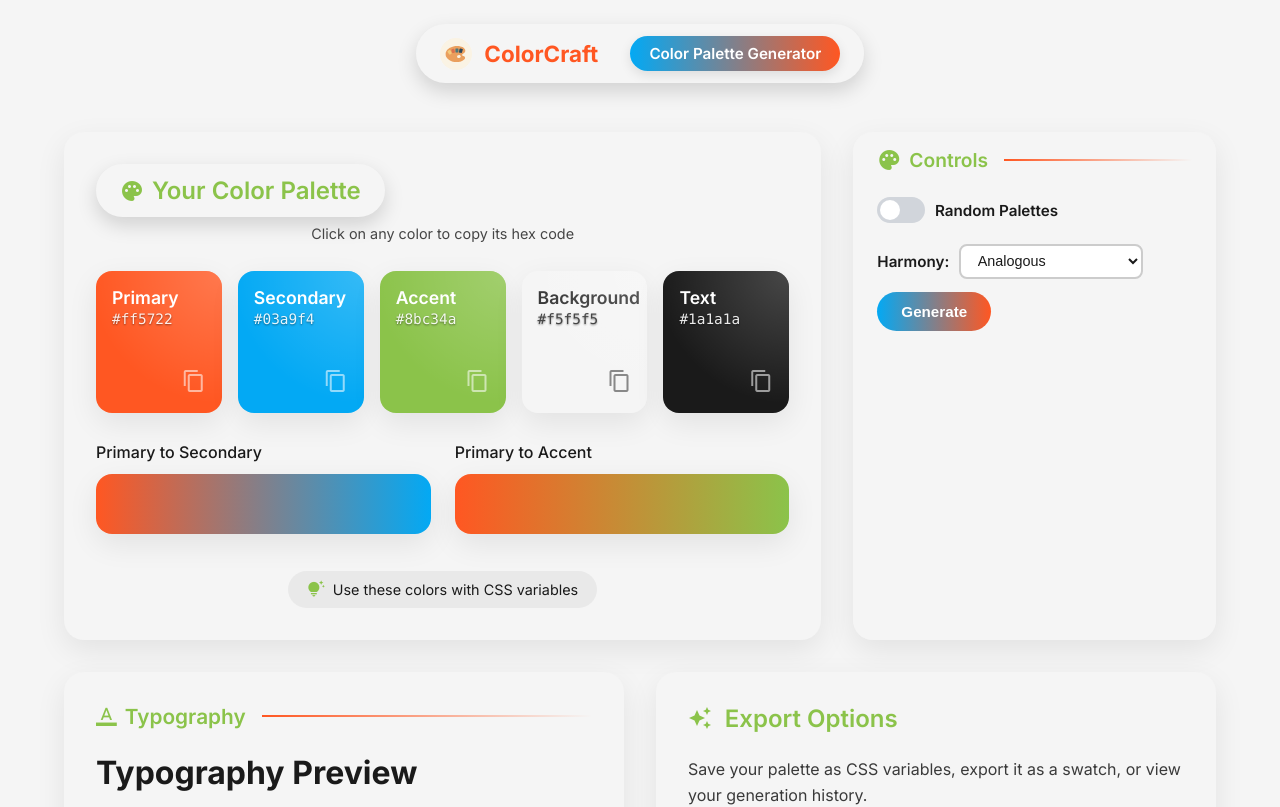
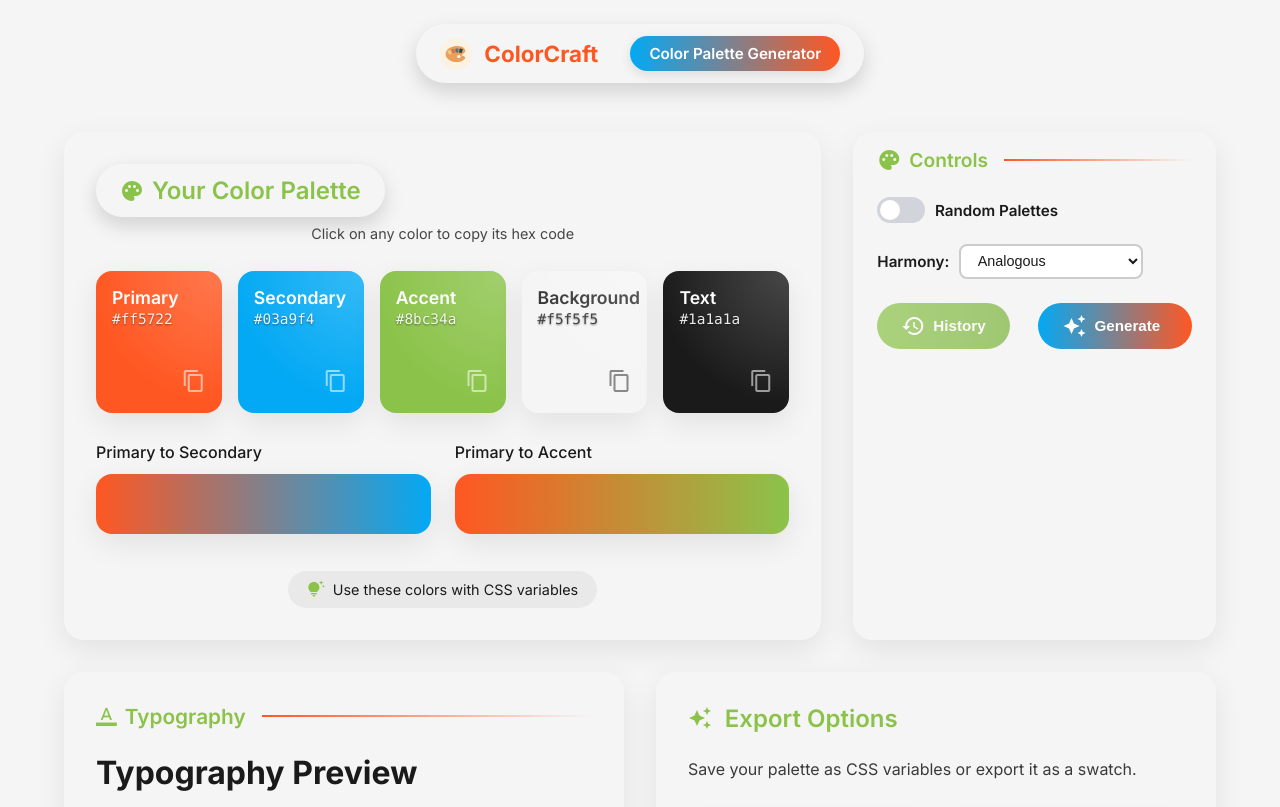
Before and after one commit to AvisharSharan/ColorCraft, a React (Vite) app: page / in a window 1280 px wide. Shown: the top 807 px of the page. Built offline with nearby package versions, Linux system fonts and the light colour scheme.

Commit message:
Add history button to Toolbar and FeaturesSection; improve layout and styles

```diff
--- a/src/App.jsx
+++ b/src/App.jsx
@@ -131,6 +131,8 @@ function App() {
               setUseBaseColor={setUseBaseColor}
               harmonyMode={harmonyMode}
               setHarmonyMode={setHarmonyMode}
+              onHistoryClick={() => setShowHistory(true)}
+              hasHistory={paletteHistory.length > 0}
             />
           </div>
 
@@ -156,8 +158,6 @@ function App() {
               onExportClick={() => setShowExportPopup(true)}
               onDownloadClick={handleDownload}
               palette={palette}
-              onHistoryClick={() => setShowHistory(true)}
-              hasHistory={paletteHistory.length > 0}
             />
           </div>
         </div>
--- a/src/components/FeaturesSection.jsx
+++ b/src/components/FeaturesSection.jsx
@@ -2,7 +2,7 @@ import React from "react";
 import chroma from "chroma-js";
 import "../styles/FeaturesSection.css";
 
-const FeaturesSection = ({ onExportClick, onDownloadClick, onHistoryClick, palette, hasHistory }) => {
+const FeaturesSection = ({ onExportClick, onDownloadClick, palette }) => {
   const getContrastColor = (color) => {
     return chroma.contrast(color, '#ffffff') > 2 ? '#ffffff' : palette.text;
   };
@@ -15,7 +15,7 @@ const FeaturesSection = ({ onExportClick, onDownloadClick, onHistoryClick, palet
       </h3>
 
       <div className="features-description">
-        Save your palette as CSS variables, export it as a swatch, or view your generation history.
+        Save your palette as CSS variables or export it as a swatch.
       </div>
 
       <div className="features-buttons">
@@ -42,21 +42,6 @@ const FeaturesSection = ({ onExportClick, onDownloadClick, onHistoryClick, palet
           <span className="material-icons">download</span>
           <span>Download</span>
         </button>
-
-        <button
-          className="feature-btn history-btn"
-          onClick={onHistoryClick}
-          disabled={!hasHistory}
-          style={{
-            background: `linear-gradient(135deg, ${palette.accent}, ${chroma(palette.accent).darken(0.3).hex()})`,
-            color: "#fff",
-            opacity: hasHistory ? 1 : 0.7
-          }}
-          title={!hasHistory ? "Generate palettes to build history" : "View previous palettes"}
-        >
-          <span className="material-icons">history</span>
-          <span>History</span>
-        </button>
       </div>
     </div>
   );
--- a/src/components/Toolbar.jsx
+++ b/src/components/Toolbar.jsx
@@ -10,7 +10,9 @@ const Toolbar = ({
   useBaseColor,
   setUseBaseColor,
   harmonyMode,
-  setHarmonyMode
+  setHarmonyMode,
+  onHistoryClick,
+  hasHistory
 }) => {
   return (
     <div className="toolbar">
@@ -63,6 +65,23 @@ const Toolbar = ({
               <option value="tetradic">Tetradic</option>
             </select>
           </div>
+        </div>
+
+        <div className="toolbar-row buttons-row">
+          <button
+            className="history-btn"
+            onClick={onHistoryClick}
+            disabled={!hasHistory}
+            style={{
+              background: `linear-gradient(90deg, ${palette.accent}, ${chroma(palette.accent).darken(0.3).hex()})`,
+              color: "#fff",
+              opacity: hasHistory ? 1 : 0.7
+            }}
+            title={!hasHistory ? "Generate palettes to build history" : "View previous palettes"}
+          >
+            <span className="material-icons">history</span>
+            <span>History</span>
+          </button>
 
           <button
             className="generate-btn"
@@ -72,6 +91,7 @@ const Toolbar = ({
             }}
             onClick={onGenerate}
           >
+            <span className="material-icons">auto_awesome</span>
             Generate
           </button>
         </div>
--- a/src/styles/Toolbar.css
+++ b/src/styles/Toolbar.css
@@ -179,6 +179,45 @@
   transform: scale(1.05);
 }
 
+.buttons-row {
+  display: flex;
+  justify-content: space-between;
+  width: 100%;
+  margin-top: 0.5rem;
+}
+
+.generate-btn, .history-btn {
+  background-color: var(--primary, #7c3aed);
+  color: #fff;
+  font-size: 0.95rem;
+  font-weight: 600;
+  padding: 0.7rem 1.5rem;
+  border: none;
+  border-radius: 30px;
+  cursor: pointer;
+  transition: all 0.2s ease;
+  display: flex;
+  align-items: center;
+  gap: 0.5rem;
+}
+
+.generate-btn:hover, .history-btn:hover {
+  transform: scale(1.05);
+}
+
+.generate-btn {
+  flex: 2;
+}
+
+.history-btn {
+  flex: 1;
+  margin-right: 1rem;
+}
+
+.history-btn:disabled {
+  cursor: not-allowed;
+}
+
 /* Responsive adjustments */
 @media (max-width: 576px) {
   .toolbar-row {
@@ -190,4 +229,18 @@
     width: 100%;
     margin-top: 0.5rem;
   }
+
+  .buttons-row {
+    flex-direction: column;
+    gap: 0.8rem;
+  }
+
+  .generate-btn, .history-btn {
+    width: 100%;
+    justify-content: center;
+  }
+
+  .history-btn {
+    margin-right: 0;
+  }
 }
```
